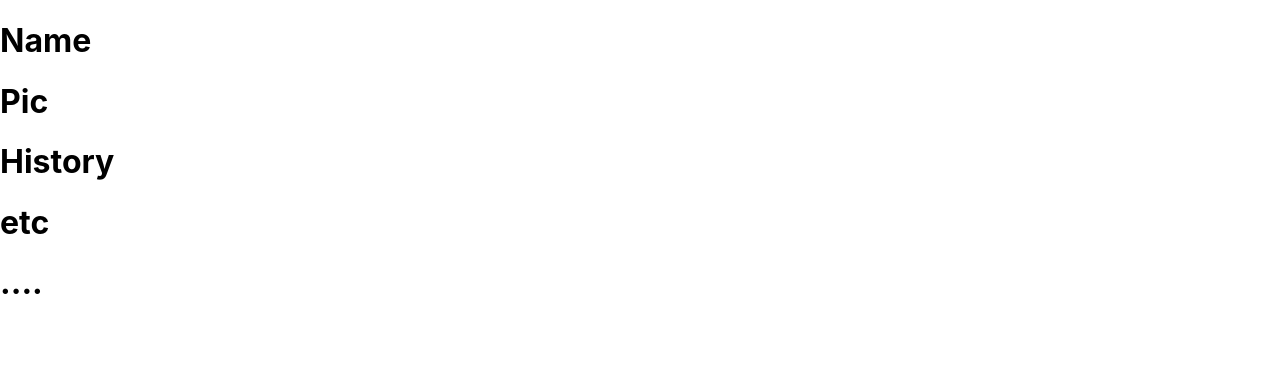
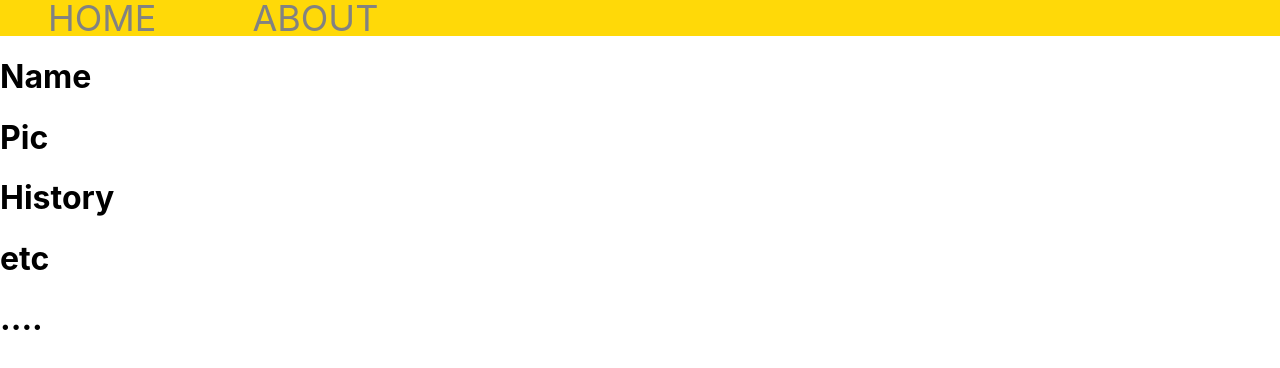
Before and after one commit to synogram/synogram-client, a React (Create React App) app: page /about in a window 1280 px wide. Shown: the top 368 px of the page. Built offline with nearby package versions, Linux system fonts and the light colour scheme.

Commit message:
Develop NavBar (#5)

```diff
--- /dev/null
+++ b/src/assets/designs/commonTheme.scss
@@ -0,0 +1,6 @@
+// MAGNIFYING GLASS
+$magnifyCenter: #ffd908;
+
+// NAVIGATION
+$navItemColour: #828282;
+$navItemColour_Hover: #ffffff;
--- /dev/null
+++ b/src/components/NavBar/NavItems/NavItems.js
@@ -0,0 +1,35 @@
+import React from "react";
+import styles from "./NavItems.module.scss";
+import { Link } from "react-router-dom";
+import { getNavbarPropertyUsingKey } from "../../../utilities/ProjectHelper";
+import { UI_NAVBAR_ITEM, UI_PROPERTIES } from "../../../constants/Constants";
+
+const NavItems = (props) => {
+  const supportedTabs = props.supportedTabs;
+
+  const generateRouteForTabs = (type) => {
+    switch (type) {
+      case UI_NAVBAR_ITEM.HOME:
+        return "/";
+      case UI_NAVBAR_ITEM.ABOUT:
+        return "/" + type;
+    }
+  };
+  const generateNavItem = () => {
+    let supportedTabCopy = [...supportedTabs];
+    supportedTabCopy = supportedTabCopy.map((type, index) => {
+      return (
+        <li className={styles.navItems} key={index + type}>
+          <Link to={generateRouteForTabs(type)}>
+            {getNavbarPropertyUsingKey(type, UI_PROPERTIES.TITLE)}
+          </Link>
+        </li>
+      );
+    });
+    return supportedTabCopy;
+  };
+
+  return <ul className={styles.navBar}>{generateNavItem()}</ul>;
+};
+
+export default NavItems;
--- /dev/null
+++ b/src/components/NavBar/NavItems/NavItems.module.scss
@@ -0,0 +1,27 @@
+@import "../../../assets/designs/commonTheme.scss";
+
+.navBar {
+  display: flex;
+  list-style: none;
+  align-items: center;
+  height: 100%;
+  margin: 0;
+  padding: 0;
+}
+
+.navItems {
+  padding: 0 3rem;
+  & a {
+    text-transform: uppercase;
+    display: inline-block;
+    font-size: 2.25rem;
+    text-decoration: none;
+    color: $navItemColour;
+  }
+
+  & a:hover {
+    color: $navItemColour_Hover;
+    transform: scale(1.15);
+    transition: transform 0.3s;
+  }
+}
--- a/src/components/NavBar/Navbar.js
+++ b/src/components/NavBar/Navbar.js
@@ -1,8 +1,16 @@
 import React from "react";
+import { UI_NAVBAR_ITEM } from "../../constants/Constants";
 import styles from "./Navbar.module.scss";
+import NavItems from "./NavItems/NavItems";
 
-const NavBar = () => {
-  return <header></header>;
+const NavBar = (props) => {
+  const supportedNavItem = [UI_NAVBAR_ITEM.HOME, UI_NAVBAR_ITEM.ABOUT];
+
+  return (
+    <header className={styles.navContainer}>
+      <NavItems supportedTabs={supportedNavItem} />
+    </header>
+  );
 };
 
 export default NavBar;
--- a/src/components/NavBar/Navbar.module.scss
+++ b/src/components/NavBar/Navbar.module.scss
@@ -0,0 +1,9 @@
+@import "../../assets/designs/commonTheme.scss";
+
+.navContainer {
+  height: 2.25rem;
+  box-sizing: border-box;
+  overflow: hidden;
+  background-color: $magnifyCenter;
+  flex-grow: 0;
+}
--- /dev/null
+++ b/src/constants/Constants.js
@@ -0,0 +1,8 @@
+export const UI_NAVBAR_ITEM = {
+  HOME: "home",
+  ABOUT: "about",
+};
+
+export const UI_PROPERTIES = {
+  TITLE: "title",
+};
--- a/src/constants/Messages.js
+++ b/src/constants/Messages.js
@@ -1,6 +1,10 @@
 const messages = {
   // Search Bar
   searchPlaceHolder: "Search Word",
+
+  //NAV BAR
+  home: "Home",
+  about: "About",
 };
 
 export default messages;
--- a/src/containers/Layouts/Layout.js
+++ b/src/containers/Layouts/Layout.js
@@ -1,15 +1,14 @@
 import React from "react";
 import Navbar from "../../components/NavBar/Navbar";
-import Auxilary from "../../hoc/auxilary";
 import styles from "./Layout.module.scss";
 
 class Layout extends React.Component {
   render() {
     return (
-      <Auxilary>
+      <div className={styles.layout}>
         <Navbar />
         <div className={styles.content}>{this.props.children}</div>
-      </Auxilary>
+      </div>
     );
   }
 }
--- a/src/containers/Layouts/Layout.module.scss
+++ b/src/containers/Layouts/Layout.module.scss
@@ -0,0 +1,9 @@
+.layout {
+  display: flex;
+  flex-direction: column;
+  min-height: 100%;
+}
+
+.content {
+  flex-grow: 1;
+}
--- /dev/null
+++ b/src/utilities/ProjectHelper.js
@@ -0,0 +1,15 @@
+import { UI_NAVBAR_ITEM, UI_PROPERTIES } from "../constants/Constants";
+import messages from "../constants/Messages";
+
+const NAV_BAR_ITEMS = {
+  [UI_NAVBAR_ITEM.HOME]: {
+    [UI_PROPERTIES.TITLE]: messages.home,
+  },
+  [UI_NAVBAR_ITEM.ABOUT]: {
+    [UI_PROPERTIES.TITLE]: messages.about,
+  },
+};
+
+export function getNavbarPropertyUsingKey(key, property) {
+  return NAV_BAR_ITEMS[key][property];
+}
```
